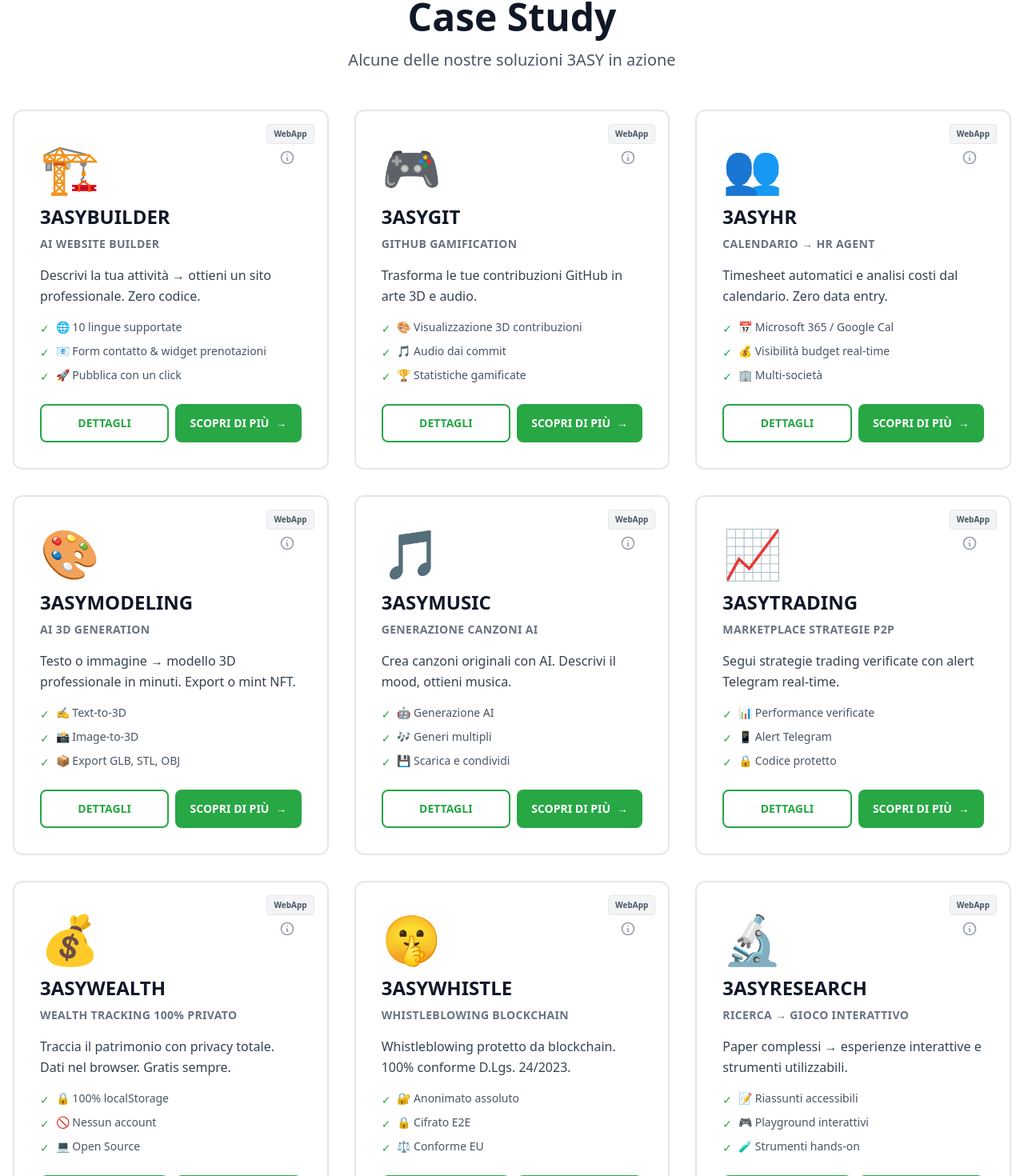
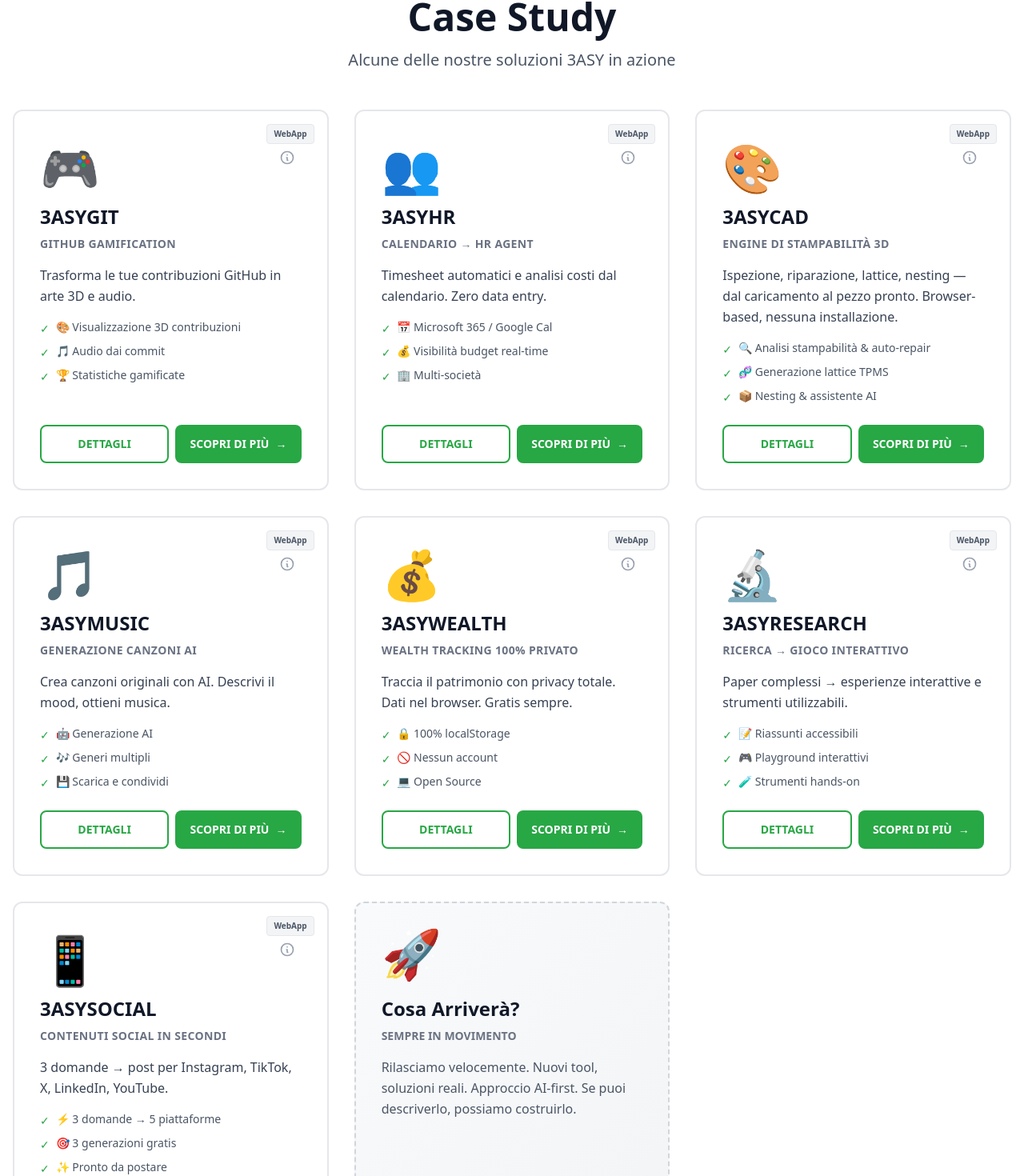
Before and after one commit to 3FESTO/3ASY-LANDING, a React (Vite) app: page / in a window 1280 px wide. Shown: the part 756-2226 px from the top of the page at 80% size. Built offline with nearby package versions, Linux system fonts and the light colour scheme.

Commit message:
feat: update site contents

```diff
--- a/src/App.tsx
+++ b/src/App.tsx
@@ -6,7 +6,8 @@ import { AppsSection } from './components/sections/AppsSection';
 import { Philosophy } from './components/Philosophy';
 import { CTA } from './components/CTA';
 import { Footer } from './components/Footer';
-import { StatusPage } from './pages/StatusPage';
+// StatusPage kept as backup, not routed
+// import { StatusPage } from './pages/StatusPage';
 
 type Language = 'en' | 'it';
 
@@ -34,7 +35,7 @@ function App() {
     <BrowserRouter>
       <Routes>
         <Route path="/" element={<LandingPage />} />
-        <Route path="/status" element={<StatusPage />} />
+
       </Routes>
     </BrowserRouter>
   );
--- a/src/components/sections/HeroSection.tsx
+++ b/src/components/sections/HeroSection.tsx
@@ -9,7 +9,7 @@ export function HeroSection({ language }: HeroSectionProps) {
   const content = hero.description[language];
 
   const stats = [
-    { value: '10', label: language === 'en' ? 'Apps Live' : 'App Online' },
+    { value: '7', label: language === 'en' ? 'Apps Live' : 'App Online' },
     { value: '∞', label: language === 'en' ? 'Ideas Ahead' : 'Idee in Arrivo' },
   ];
 
--- a/src/config/site.ts
+++ b/src/config/site.ts
@@ -1,8 +1,8 @@
 export const SITE_CONFIG = {
   name: '◆ △ ▣ 3ASY',
   tagline: {
-    en: 'SOFTWARE THAT BUILDS ITSELF',
-    it: 'SOFTWARE CHE SI COSTRUISCE DA SOLO'
+    en: 'AI TOOLS FOR THE REAL WORLD',
+    it: 'STRUMENTI AI PER IL MONDO REALE'
   },
   logo: {
     url: 'https://www.3FESTO.com/images/homePage/3asyapps.png',
@@ -19,12 +19,12 @@ export const SITE_CONFIG = {
       en: {
         part1: 'Born from ',
         linkText: 'ANY3DP',
-        part2: ' and 3D Future Experience,\nwe now build ALSO Ai-powered tools for everyone.'
+        part2: ' and 3D Future Experience,\nwe build ALSO AI-powered tools that solve real problems.'
       },
       it: {
         part1: 'Nati da ',
         linkText: 'ANY3DP',
-        part2: ' e dalla 3D Future Experience,\ncostruiamo ANCHE strumenti AI-powered per tutti.'
+        part2: ' e dalla 3D Future Experience,\ncostruiamo ANCHE strumenti AI-powered che risolvono problemi reali.'
       }
     },
     any3dpUrl: 'https://www.any3dp.com/'
@@ -40,8 +40,8 @@ export const SITE_CONFIG = {
       it: 'SEMPRE IN MOVIMENTO'
     },
     description: {
-      en: 'We ship fast. New tools every day.\nAI-first approach.\nIf you can describe it, we can build it.',
-      it: 'Rilasciamo velocemente. Nuovi tool ogni giorno.\nApproccio AI-first.\nSe puoi descriverlo, possiamo costruirlo.'
+      en: 'We ship fast. New tools, real solutions.\nAI-first approach.\nIf you can describe it, we can build it.',
+      it: 'Rilasciamo velocemente. Nuovi tool, soluzioni reali.\nApproccio AI-first.\nSe puoi descriverlo, possiamo costruirlo.'
     }
   },
   philosophy: {
@@ -50,8 +50,8 @@ export const SITE_CONFIG = {
       it: 'La Visione'
     },
     content: {
-      en: 'We\'re 3FESTO — proudly Made in Italy 🇮🇹. A small tech company from Bologna with big ambitions. Started in 3D printing, now we\'re building the tools we wish existed. Every 3ASYAPP solves a real problem we faced. The Builder? We got tired of making websites manually. HR? We hated timesheets. That\'s how we work: real needs, real solutions, shipped fast. We\'re bootstrapped, profitable on our core business, and now scaling this ecosystem. Looking for believers who see what we see: AI + no-code = the next wave. Italian design, global ambition.',
-      it: 'Siamo 3FESTO — orgogliosamente Made in Italy 🇮🇹. Una piccola azienda tech bolognese con grandi ambizioni. Partiti dalla stampa 3D, ora costruiamo gli strumenti che avremmo voluto esistessero. Ogni 3ASYAPP risolve un problema reale che abbiamo affrontato. Il Builder? Ci siamo stufati di fare siti a mano. HR? Odiavamo i timesheet. Così lavoriamo: bisogni reali, soluzioni reali, rilasciate velocemente. Siamo bootstrapped, profittevoli sul core business, e ora scaliamo questo ecosistema. Cerchiamo chi vede quello che vediamo noi: AI + no-code = la prossima onda. Design italiano, ambizione globale.'
+      en: 'We\'re 3FESTO — proudly Made in Italy 🇮🇹. A small tech company from Bologna with big ambitions. Started in 3D printing, now we\'re building the tools we wish existed. Every 3ASYAPP solves a real problem we faced. 3ASYCAD? We needed a real printability engine — inspect, repair, lattice, nesting — all in the browser. HR? We hated timesheets. That\'s how we work: real needs, real solutions, shipped fast. We\'re bootstrapped, profitable on our core business, and now scaling this ecosystem. Looking for believers who see what we see: AI + domain expertise = the next wave. Italian design, global ambition.',
+      it: 'Siamo 3FESTO — orgogliosamente Made in Italy 🇮🇹. Una piccola azienda tech bolognese con grandi ambizioni. Partiti dalla stampa 3D, ora costruiamo gli strumenti che avremmo voluto esistessero. Ogni 3ASYAPP risolve un problema reale che abbiamo affrontato. 3ASYCAD? Serviva un vero engine di stampabilità — ispezione, riparazione, lattice, nesting — tutto nel browser. HR? Odiavamo i timesheet. Così lavoriamo: bisogni reali, soluzioni reali, rilasciate velocemente. Siamo bootstrapped, profittevoli sul core business, e ora scaliamo questo ecosistema. Cerchiamo chi vede quello che vediamo noi: AI + competenza di dominio = la prossima onda. Design italiano, ambizione globale.'
     }
   },
   cta: {
--- a/src/data/apps.ts
+++ b/src/data/apps.ts
@@ -36,57 +36,6 @@ export interface App {
 }
 
 export const apps: App[] = [
-  {
-    id: '3asybuilder',
-    icon: '🏗️',
-    title: '3ASYBUILDER',
-    author: 'MicheleMikyMonti',
-    appType: 'WebApp',
-    subtitle: {
-      en: 'AI WEBSITE BUILDER',
-      it: 'AI WEBSITE BUILDER'
-    },
-    description: {
-      en: 'Describe your business → get a professional website. No coding required.',
-      it: 'Descrivi la tua attività → ottieni un sito professionale. Zero codice.'
-    },
-    features: {
-      en: [
-        '🌐 10 languages supported',
-        '📧 Contact forms & booking widgets',
-        '🚀 One-click publish'
-      ],
-      it: [
-        '🌐 10 lingue supportate',
-        '📧 Form contatto & widget prenotazioni',
-        '🚀 Pubblica con un click'
-      ]
-    },
-    ctaText: {
-      en: 'START BUILDING',
-      it: 'INIZIA A COSTRUIRE'
-    },
-    url: 'https://builder.3asy.app/',
-    hasDetails: true,
-    details: {
-      highlights: {
-        en: [
-          '🤖 AI builds from conversation',
-          '📊 Google Analytics included',
-          '✨ Interactive gallery'
-        ],
-        it: [
-          '🤖 AI costruisce da conversazione',
-          '📊 Google Analytics incluso',
-          '✨ Galleria interattiva'
-        ]
-      },
-      whyItMatters: {
-        en: 'Perfect for restaurants, shops, freelancers. From idea to live site in minutes.',
-        it: 'Perfetto per ristoranti, negozi, freelancer. Dall\'idea al sito online in minuti.'
-      }
-    }
-  },
   {
     id: '3asygit',
     icon: '🎮',
@@ -190,53 +139,53 @@ export const apps: App[] = [
     }
   },
   {
-    id: '3asymodeling',
+    id: '3asycad',
     icon: '🎨',
-    title: '3ASYMODELING',
+    title: '3ASYCAD',
     author: 'MicheleMikyMonti',
     appType: 'WebApp',
     subtitle: {
-      en: 'AI 3D GENERATION',
-      it: 'AI 3D GENERATION'
+      en: '3D PRINTABILITY ENGINE',
+      it: 'ENGINE DI STAMPABILITÀ 3D'
     },
     description: {
-      en: 'Text or image → professional 3D model in minutes. Export or mint NFT.',
-      it: 'Testo o immagine → modello 3D professionale in minuti. Export o mint NFT.'
+      en: 'Inspect, repair, lattice, nesting — from upload to build-ready parts. Browser-based, no install.',
+      it: 'Ispezione, riparazione, lattice, nesting — dal caricamento al pezzo pronto. Browser-based, nessuna installazione.'
     },
     features: {
       en: [
-        '✍️ Text-to-3D',
-        '📸 Image-to-3D',
-        '📦 GLB, STL, OBJ export'
+        '🔍 Printability analysis & auto-repair',
+        '🧬 TPMS lattice generation',
+        '📦 Nesting & AI assistant'
       ],
       it: [
-        '✍️ Text-to-3D',
-        '📸 Image-to-3D',
-        '📦 Export GLB, STL, OBJ'
+        '🔍 Analisi stampabilità & auto-repair',
+        '🧬 Generazione lattice TPMS',
+        '📦 Nesting & assistente AI'
       ]
     },
     ctaText: {
-      en: 'CREATE NOW',
-      it: 'CREA ORA'
+      en: 'TRY FREE',
+      it: 'PROVA GRATIS'
     },
-    url: 'https://3asymodeling.com/',
+    url: 'https://cad.3asy.app/',
     hasDetails: true,
     details: {
       highlights: {
         en: [
-          '🎨 Professional quality',
-          '🖨️ 3D print ready',
-          '💎 NFT minting'
+          '🌐 Browser-based — no install needed',
+          '🔧 Printability score & 3-pass auto-repair',
+          '🧬 TPMS lattice (Gyroid, Schwarz P, Diamond, IWP)'
         ],
         it: [
-          '🎨 Qualità professionale',
-          '🖨️ Pronto per stampa 3D',
-          '💎 Mint NFT'
+          '🌐 Browser-based — nessuna installazione',
+          '🔧 Score di stampabilità & auto-repair a 3 passaggi',
+          '🧬 Lattice TPMS (Gyroid, Schwarz P, Diamond, IWP)'
         ]
       },
       whyItMatters: {
-        en: 'From idea to printable model in minutes. By the ANY3DP team.',
-        it: 'Dall\'idea al modello stampabile in minuti. Dal team ANY3DP.'
+        en: 'From upload to build-ready in minutes. Built for AM professionals — service bureaus, OEMs, engineers.',
+        it: 'Dal caricamento al pezzo pronto in minuti. Pensato per professionisti AM — service bureau, OEM, ingegneri.'
       }
     }
   },
@@ -292,57 +241,6 @@ export const apps: App[] = [
     }
   },
   {
-    id: '3asytrading',
-    icon: '📈',
-    title: '3ASYTRADING',
-    author: '0zone',
-    appType: 'WebApp',
-    subtitle: {
-      en: 'P2P STRATEGY MARKETPLACE',
-      it: 'MARKETPLACE STRATEGIE P2P'
-    },
-    description: {
-      en: 'Follow verified trading strategies with real-time Telegram alerts.',
-      it: 'Segui strategie trading verificate con alert Telegram real-time.'
-    },
-    features: {
-      en: [
-        '📊 Verified performance',
-        '📱 Telegram alerts',
-        '🔒 Code protected'
-      ],
-      it: [
-        '📊 Performance verificate',
-        '📱 Alert Telegram',
-        '🔒 Codice protetto'
-      ]
-    },
-    ctaText: {
-      en: 'JOIN BETA',
-      it: 'ENTRA IN BETA'
-    },
-    url: 'https://3asytrading.com/',
-    hasDetails: true,
-    details: {
-      highlights: {
-        en: [
-          '📊 Public track record',
-          '💰 Fair revenue sharing',
-          '🔥 Early Bird -50%'
-        ],
-        it: [
-          '📊 Track record pubblico',
-          '💰 Revenue sharing equo',
-          '🔥 Early Bird -50%'
-        ]
-      },
-      whyItMatters: {
-        en: 'Follow experts without giving up capital control.',
-        it: 'Segui esperti senza cedere il controllo del capitale.'
-      }
-    }
-  },
-  {
     id: '3asywealth',
     icon: '💰',
     title: '3ASYWEALTH',
@@ -390,57 +288,6 @@ export const apps: App[] = [
       whyItMatters: {
         en: 'Your wealth data stays yours. We never see it.',
         it: 'I tuoi dati patrimoniali restano tuoi. Non li vediamo mai.'
-      }
-    }
-  },
-  {
-    id: '3asywhistle',
-    icon: '🤫',
-    title: '3ASYWHISTLE',
-    author: 'UNKNOWN',
-    appType: 'WebApp',
-    subtitle: {
-      en: 'BLOCKCHAIN WHISTLEBLOWING',
-      it: 'WHISTLEBLOWING BLOCKCHAIN'
-    },
-    description: {
-      en: 'Blockchain-protected whistleblowing. 100% compliant D.Lgs. 24/2023.',
-      it: 'Whistleblowing protetto da blockchain. 100% conforme D.Lgs. 24/2023.'
-    },
-    features: {
-      en: [
-        '🔐 Absolute anonymity',
-        '🔒 E2E encrypted',
-        '⚖️ EU compliant'
-      ],
-      it: [
-        '🔐 Anonimato assoluto',
-        '🔒 Cifrato E2E',
-        '⚖️ Conforme EU'
-      ]
-    },
-    ctaText: {
-      en: 'LEARN MORE',
-      it: 'SCOPRI DI PIÙ'
-    },
-    url: 'https://3asywhistle.it/',
-    hasDetails: true,
-    details: {
-      highlights: {
-        en: [
-          '📥 Anonymous reports',
-          '🔐 Unique tracking code',
-          '🏢 Required for 50+ employees'
-        ],
-        it: [
-          '📥 Segnalazioni anonime',
-          '🔐 Codice tracciamento unico',
-          '🏢 Obbligatorio per 50+ dipendenti'
-        ]
-      },
-      whyItMatters: {
-        en: 'Legal compliance since 2023. Blockchain security, accessible prices.',
-        it: 'Compliance legale dal 2023. Sicurezza blockchain, prezzi accessibili.'
       }
     }
   },
```
Also changed, not shown: src/components/Footer.tsx (+1 -7 lines), src/components/Header.tsx (+1 -7 lines).
